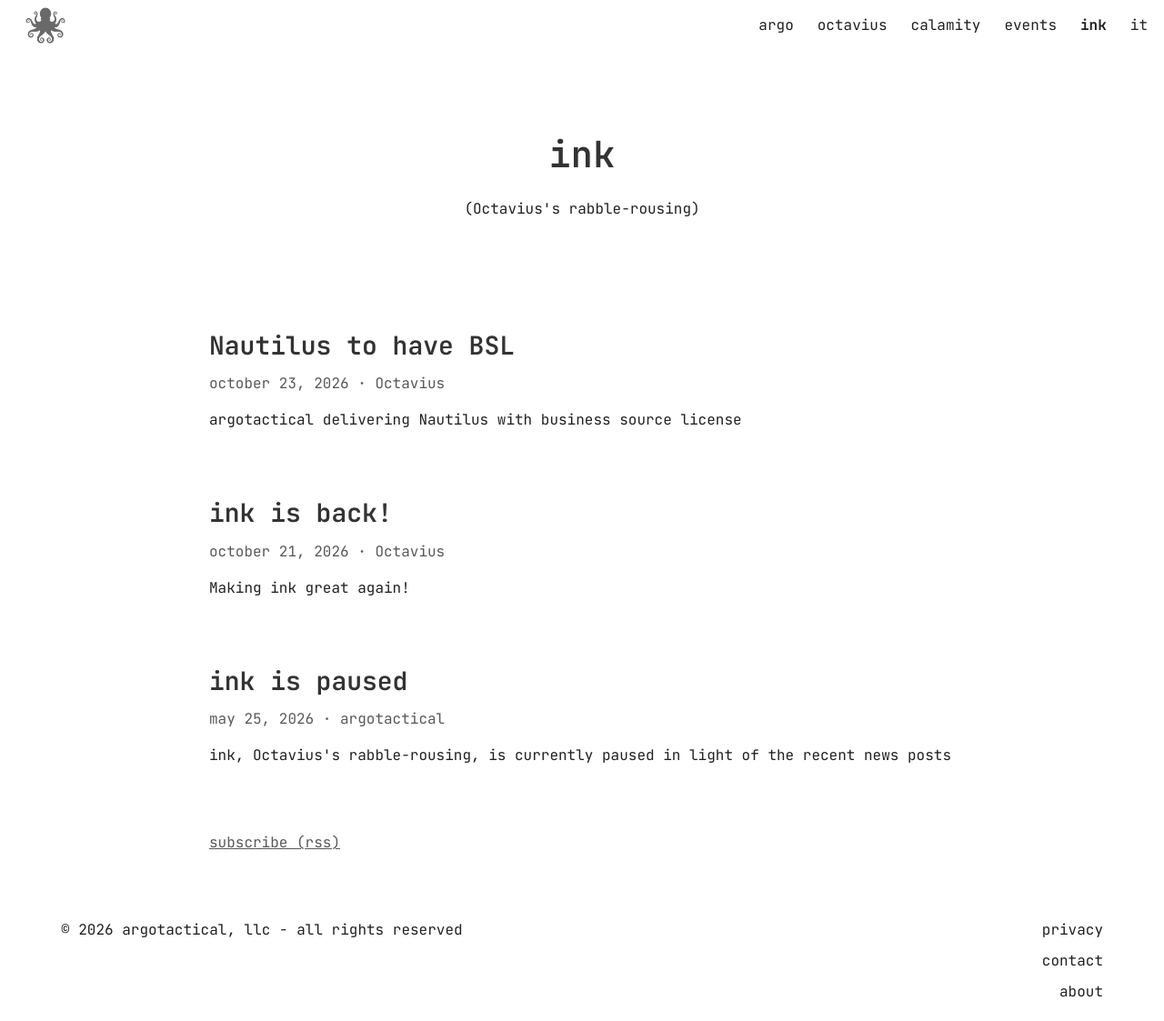
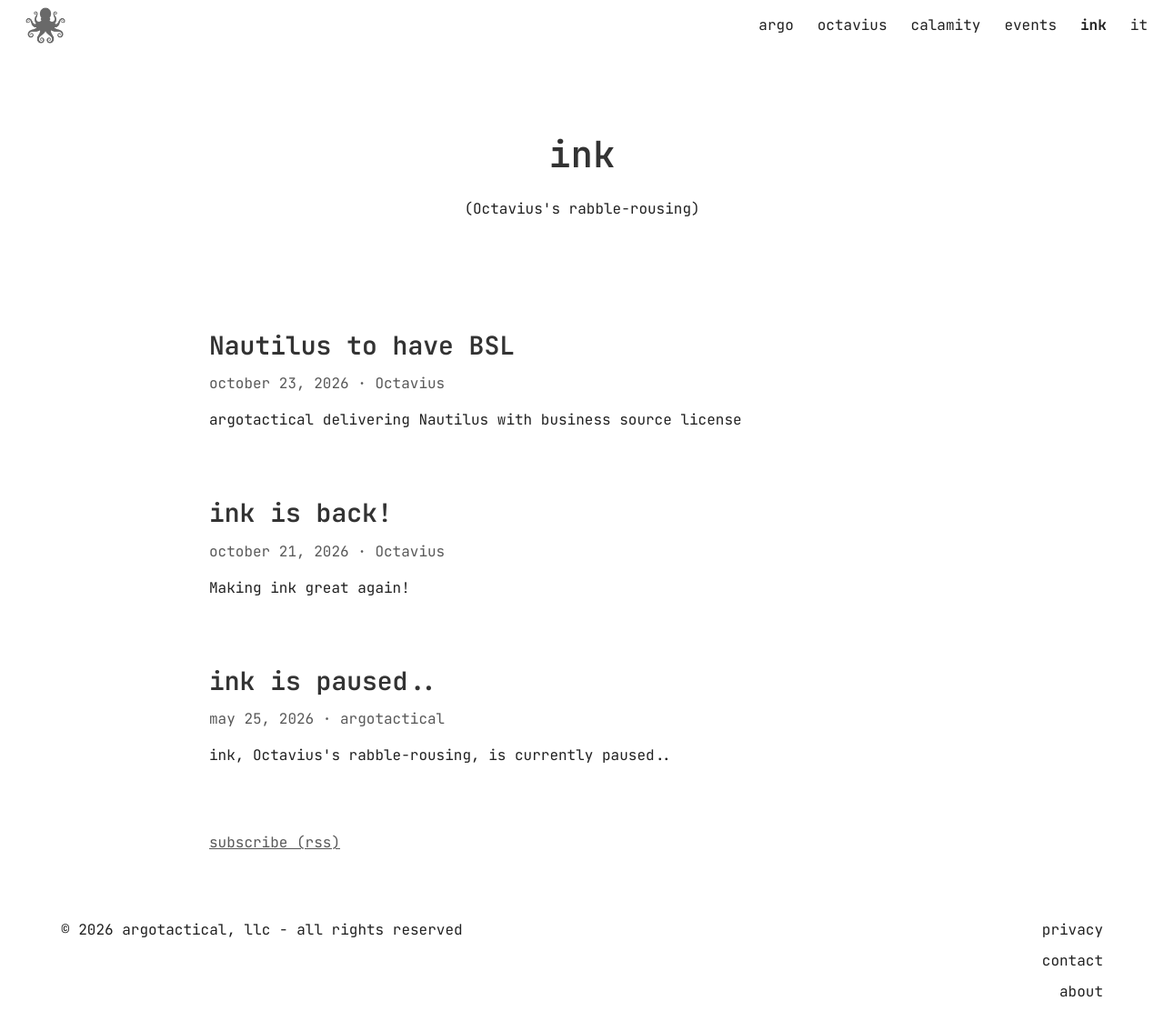
Before and after one commit to argotactical/www, a Jekyll site: the page built from ink/index.html, in a window 1280 px wide. Shown: the whole page at 91% size. Built offline with Jekyll 4.4.1, drawn with Linux system fonts in a browser that asks for light colours.

Commit message:
Update _posts/2026-10-13-ink-is-paused.md (via Pages CMS)

```diff
--- a/_posts/2026-10-13-ink-is-paused.md
+++ b/_posts/2026-10-13-ink-is-paused.md
@@ -1,10 +1,9 @@
 ---
-title: ink is paused
+title: ink is paused..
 date: 2026-05-25
 published: true
 author: argotactical
-description: ink, Octavius's rabble-rousing, is currently paused in light of the
-  recent news posts
+description: ink, Octavius's rabble-rousing, is currently paused..
 ---
 *We voted to pause 'ink' until we can trust Octavius to know what should (and shouldn't) be published in a public forum; it's become apparent to us that he does not have an inside voice.*
 
```
